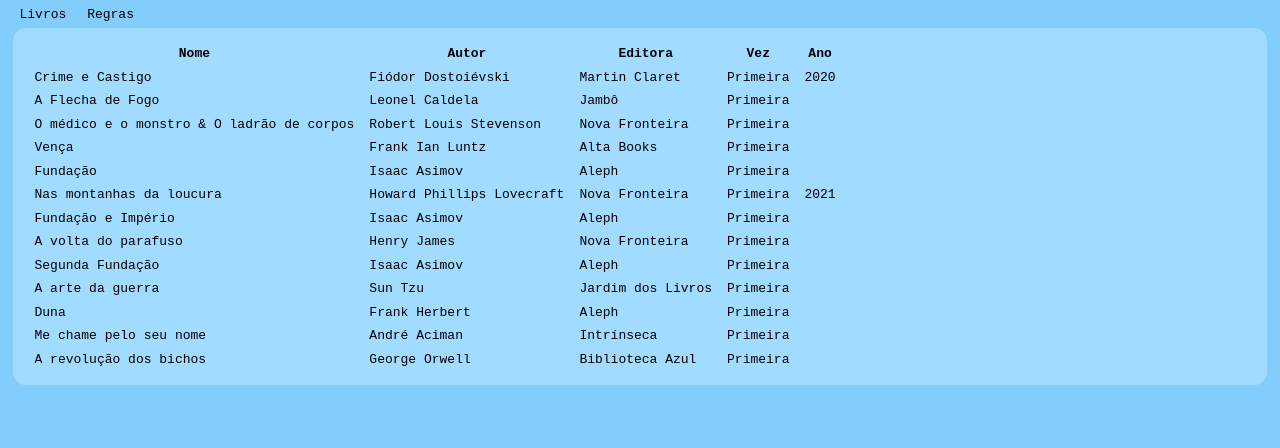
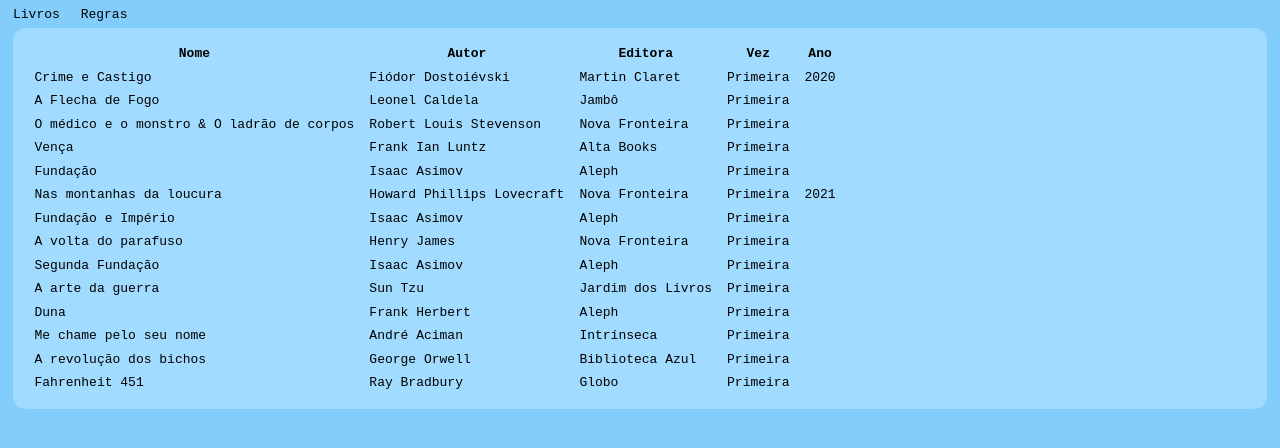
Before and after one commit to roastedbatata/Livro-dos-Livros, a plain HTML site: page docs/index.html in a window 1280 px wide. Drawn offline with Linux system fonts and the light colour scheme.

Commit message:
adicionando o 451
FIREEE!

```diff
--- a/docs/css/main.css
+++ b/docs/css/main.css
@@ -9,7 +9,7 @@ nav {
 nav a {
     cursor: pointer;
     display: inline-block;
-    padding: 0em 0.5em;
+    margin-right: 1em;
     text-decoration: none;
 }
 nav a:link {
--- a/docs/index.html
+++ b/docs/index.html
@@ -26,6 +26,7 @@
             <tr><td>Duna</td><td>Frank Herbert</td><td>Aleph</td><td>Primeira</td><td></td></tr>
             <tr><td>Me chame pelo seu nome</td><td>André Aciman</td><td>Intrínseca</td><td>Primeira</td><td></td></tr>
             <tr><td>A revolução dos bichos</td><td>George Orwell</td><td>Biblioteca Azul</td><td>Primeira</td><td></td></tr>
+            <tr><td>Fahrenheit 451</td><td>Ray Bradbury</td><td>Globo</td><td>Primeira</td><td></td></tr>
         </table>
     </article>
     <article id="tab-Regras" class="hide">
```
